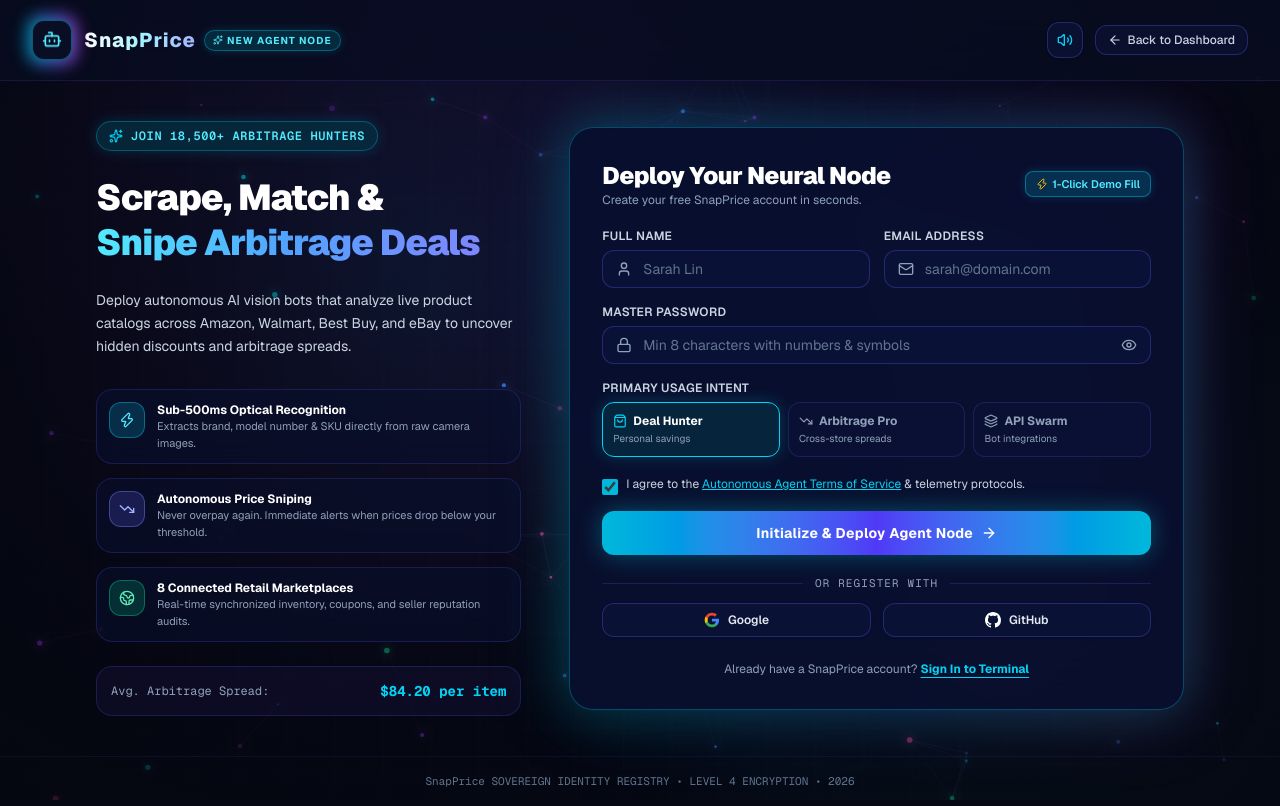
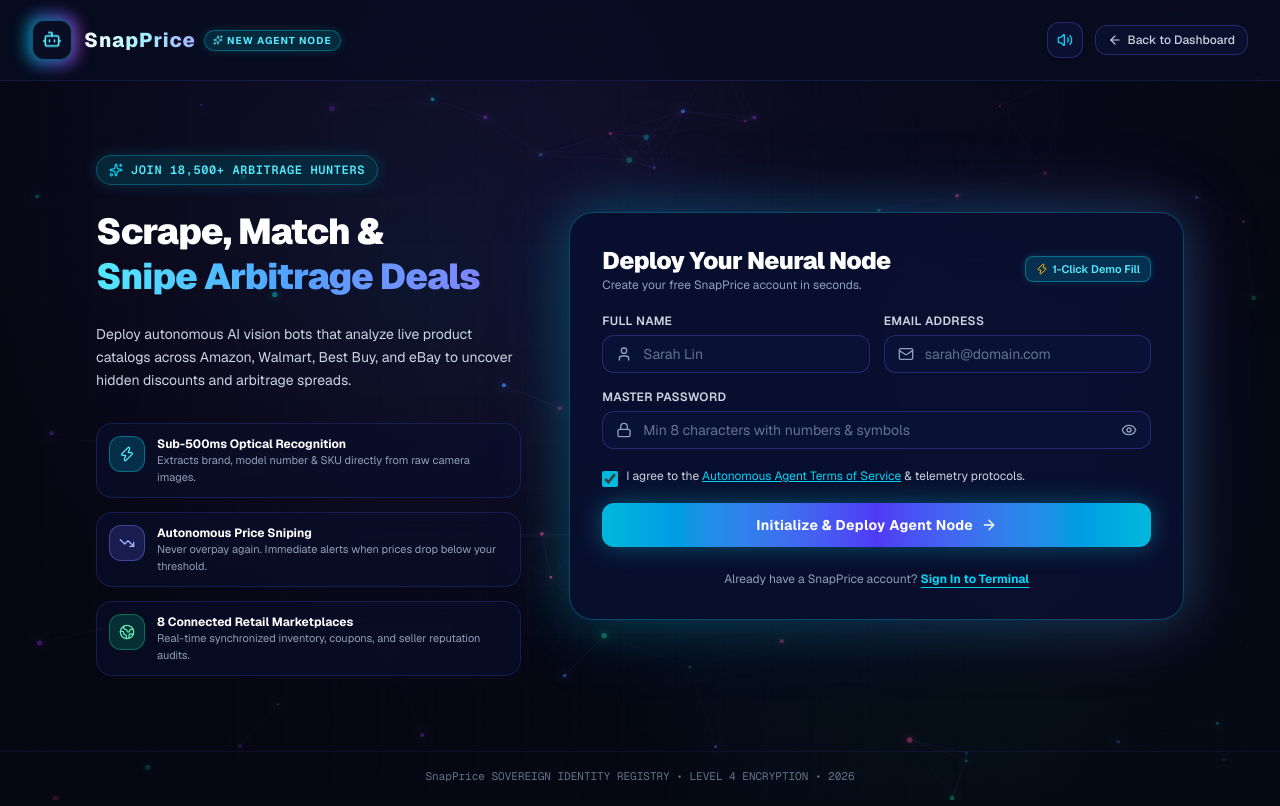
Before and after one commit to atharv2823/product-scrap, a Next.js app: page /signup in a window 1280 px wide. Built offline with nearby package versions, Linux system fonts and the light colour scheme.

Commit message:
feat: implement login and signup pages with authentication UI, sound effects, and mock auth flow

```diff
--- a/app/login/page.tsx
+++ b/app/login/page.tsx
@@ -343,64 +343,6 @@
               </button>
             </form>
 
-            {/* Divider */}
-            <div className="relative flex items-center justify-center">
-              <div className="border-t border-indigo-500/20 w-full" />
-              <span className="bg-[#090f2e] px-3 text-[11px] text-slate-400 uppercase tracking-widest font-mono">
-                OR FEDERATE WITH
-              </span>
-            </div>
-
-            {/* Social / OAuth Providers */}
-            <div className="grid grid-cols-2 gap-3">
-              <button
-                type="button"
-                onClick={() => handleSocialLogin('Google')}
-                className="flex items-center justify-center gap-2 px-3 py-2 rounded-xl bg-slate-900/80 hover:bg-slate-800 border border-indigo-500/30 hover:border-cyan-400/40 text-xs font-medium text-slate-300 transition hover:scale-[1.02] active:scale-[0.98]"
-              >
-                <svg className="w-4 h-4" viewBox="0 0 24 24">
-                  <path
-                    fill="#EA4335"
-                    d="M12 5c1.6 0 3 .6 4.1 1.7l3.1-3.1C17.3 1.8 14.8 1 12 1 7.5 1 3.7 3.6 1.9 7.3l3.7 2.9C6.5 7.3 9 5 12 5z"
-                  />
-                  <path
-                    fill="#4285F4"
-                    d="M23.5 12.3c0-.8-.1-1.6-.2-2.3H12v4.5h6.5c-.3 1.5-1.1 2.8-2.4 3.7l3.7 2.9c2.2-2 3.7-5 3.7-8.8z"
-                  />
-                  <path
-                    fill="#FBBC05"
-                    d="M5.6 14.8c-.2-.7-.4-1.5-.4-2.3 0-.8.2-1.6.4-2.3L1.9 7.3C.7 9.7 0 12.3 0 15.2c0 2.8.7 5.5 1.9 7.9l3.7-2.9z"
-                  />
-                  <path
-                    fill="#34A853"
-                    d="M12 23.5c3.2 0 6-1.1 8-3l-3.7-2.9c-1.1.7-2.5 1.2-4.3 1.2-3 0-5.5-2.3-6.4-5.2L1.9 16.5C3.7 20.2 7.5 23.5 12 23.5z"
-                  />
-                </svg>
-                <span>Google</span>
-              </button>
-
-              <button
-                type="button"
-                onClick={() => handleSocialLogin('GitHub')}
-                className="flex items-center justify-center gap-2 px-3 py-2 rounded-xl bg-slate-900/80 hover:bg-slate-800 border border-indigo-500/30 hover:border-cyan-400/40 text-xs font-medium text-slate-300 transition hover:scale-[1.02] active:scale-[0.98]"
-              >
-                <svg className="w-4 h-4 fill-white" viewBox="0 0 24 24">
-                  <path d="M12 0C5.37 0 0 5.37 0 12c0 5.31 3.435 9.795 8.205 11.385.6.105.825-.255.825-.57 0-.285-.015-1.23-.015-2.235-3.015.555-3.795-.735-4.035-1.41-.135-.345-.72-1.41-1.23-1.695-.42-.225-1.02-.78-.015-.795.945-.015 1.62.87 1.845 1.23 1.08 1.815 2.805 1.305 3.495.99.105-.78.42-1.305.765-1.605-2.67-.3-5.46-1.335-5.46-5.925 0-1.305.465-2.385 1.23-3.225-.12-.3-.54-1.53.12-3.18 0 0 1.005-.315 3.3 1.23.96-.27 1.98-.405 3-.405s2.04.135 3 .405c2.295-1.56 3.3-1.23 3.3-1.23.66 1.65.24 2.88.12 3.18.765.84 1.23 1.905 1.23 3.225 0 4.605-2.805 5.625-5.475 5.925.435.375.81 1.095.81 2.22 0 1.605-.015 2.895-.015 3.3 0 .315.225.69.825.57A12.02 12.02 0 0024 12c0-6.63-5.37-12-12-12z" />
-                </svg>
-                <span>GitHub</span>
-              </button>
-            </div>
-
-            {/* Web3 / Passkey Biometric */}
-            <button
-              type="button"
-              onClick={() => handleSocialLogin('Biometric Passkey')}
-              className="w-full flex items-center justify-center gap-2 px-4 py-2 rounded-xl bg-cyan-950/30 hover:bg-cyan-950/60 border border-cyan-500/20 hover:border-cyan-400/40 text-xs font-mono text-cyan-300 transition"
-            >
-              <Fingerprint className="w-4 h-4 text-cyan-400" />
-              <span>Sign in with Biometric Passkey / WebAuthn</span>
-            </button>
-
             {/* Bottom Register Switcher */}
             <div className="pt-2 text-center text-xs text-slate-400">
               <span>New to SnapPrice? </span>
--- a/app/signup/page.tsx
+++ b/app/signup/page.tsx
@@ -260,11 +260,6 @@
               </div>
             </div>
 
-            {/* Trust Metric Banner */}
-            <div className="p-3.5 rounded-2xl bg-indigo-950/30 border border-indigo-500/20 flex items-center justify-between text-xs font-mono text-slate-400">
-              <span>Avg. Arbitrage Spread:</span>
-              <span className="font-bold text-cyan-400 text-sm">$84.20 per item</span>
-            </div>
           </div>
 
           {/* Right Column: Interactive Registration Card */}
@@ -407,42 +402,6 @@
                   )}
                 </div>
 
-                {/* Role / Usage Intent Selection */}
-                <div className="space-y-1.5">
-                  <label className="block text-xs font-semibold text-slate-300 tracking-wide uppercase">
-                    Primary Usage Intent
-                  </label>
-                  <div className="grid grid-cols-3 gap-2">
-                    {[
-                      { id: 'hunter', label: 'Deal Hunter', icon: ShoppingBag, desc: 'Personal savings' },
-                      { id: 'arbitrageur', label: 'Arbitrage Pro', icon: TrendingDown, desc: 'Cross-store spreads' },
-                      { id: 'developer', label: 'API Swarm', icon: Layers, desc: 'Bot integrations' }
-                    ].map((item) => {
-                      const Icon = item.icon;
-                      const isActive = role === item.id;
-                      return (
-                        <button
-                          key={item.id}
-                          type="button"
-                          onClick={() => {
-                            soundFX.playClick();
-                            setRole(item.id as any);
-                          }}
-                          className={`p-2.5 rounded-xl border text-left transition ${isActive
-                              ? 'bg-cyan-950/60 border-cyan-400 text-white shadow-[0_0_15px_rgba(6,182,212,0.25)]'
-                              : 'bg-[#0b1338]/60 border-indigo-500/20 text-slate-400 hover:border-indigo-400/40 hover:text-slate-200'
-                            }`}
-                        >
-                          <div className="flex items-center gap-1.5">
-                            <Icon className={`w-3.5 h-3.5 ${isActive ? 'text-cyan-400' : 'text-slate-400'}`} />
-                            <span className="text-xs font-bold">{item.label}</span>
-                          </div>
-                          <span className="block text-[10px] text-slate-400 mt-0.5">{item.desc}</span>
-                        </button>
-                      );
-                    })}
-                  </div>
-                </div>
 
                 {/* Terms Agreement */}
                 <div className="flex items-start gap-2 pt-1">
@@ -470,43 +429,6 @@
                 </button>
               </form>
 
-              {/* Social Signup Divider */}
-              <div className="relative flex items-center justify-center my-3">
-                <div className="border-t border-indigo-500/20 w-full" />
-                <span className="bg-[#090f2e] px-3 text-[11px] font-mono text-slate-400 uppercase tracking-widest whitespace-nowrap">
-                  Or Register With
-                </span>
-                <div className="border-t border-indigo-500/20 w-full" />
-              </div>
-
-              {/* Social Buttons */}
-              <div className="grid grid-cols-2 gap-3">
-                <button
-                  type="button"
-                  onClick={() => handleSocialSignup('Google')}
-                  className="flex items-center justify-center gap-2 px-4 py-2 rounded-xl bg-[#0b1338]/80 hover:bg-[#121c4e] border border-indigo-500/30 hover:border-cyan-400/50 text-xs font-semibold text-slate-200 transition shadow-sm"
-                >
-                  <svg className="w-4 h-4 flex-shrink-0" viewBox="0 0 24 24">
-                    <path fill="#4285F4" d="M22.56 12.25c0-.78-.07-1.53-.2-2.25H12v4.26h5.92c-.26 1.37-1.04 2.53-2.21 3.31v2.77h3.57c2.08-1.92 3.28-4.74 3.28-8.09z" />
-                    <path fill="#34A853" d="M12 23c2.97 0 5.46-.98 7.28-2.66l-3.57-2.77c-.98.66-2.23 1.06-3.71 1.06-2.86 0-5.29-1.93-6.16-4.53H2.18v2.84C3.99 20.53 7.7 23 12 23z" />
-                    <path fill="#FBBC05" d="M5.84 14.09c-.22-.66-.35-1.36-.35-2.09s.13-1.43.35-2.09V7.06H2.18C1.43 8.55 1 10.22 1 12s.43 3.45 1.18 4.94l2.85-2.22.81-.63z" />
-                    <path fill="#EA4335" d="M12 5.38c1.62 0 3.06.56 4.21 1.64l3.15-3.15C17.45 2.09 14.97 1 12 1 7.7 1 3.99 3.47 2.18 7.06l3.66 2.84c.87-2.6 3.3-4.52 6.16-4.52z" />
-                  </svg>
-                  <span>Google</span>
-                </button>
-
-                <button
-                  type="button"
-                  onClick={() => handleSocialSignup('GitHub')}
-                  className="flex items-center justify-center gap-2 px-4 py-2 rounded-xl bg-[#0b1338]/80 hover:bg-[#121c4e] border border-indigo-500/30 hover:border-cyan-400/50 text-xs font-semibold text-slate-200 transition shadow-sm"
-                >
-                  <svg className="w-4 h-4 fill-current text-white" viewBox="0 0 24 24">
-                    <path d="M12 0C5.37 0 0 5.37 0 12c0 5.31 3.435 9.795 8.205 11.385.6.105.825-.255.825-.57 0-.285-.015-1.23-.015-2.235-3.015.555-3.795-.735-4.035-1.41-.135-.345-.72-1.41-1.23-1.695-.42-.225-1.02-.78-.015-.795.945-.015 1.62.87 1.845 1.23 1.08 1.815 2.805 1.305 3.495.99.105-.78.42-1.305.765-1.605-2.67-.3-5.46-1.335-5.46-5.925 0-1.305.465-2.385 1.23-3.225-.12-.3-.54-1.53.12-3.18 0 0 1.005-.315 3.3 1.23.96-.27 1.98-.405 3-.405s2.04.135 3 .405c2.295-1.56 3.3-1.23 3.3-1.23.66 1.65.24 2.88.12 3.18.765.84 1.23 1.905 1.23 3.225 0 4.605-2.805 5.625-5.475 5.925.435.375.81 1.095.81 2.22 0 1.605-.015 2.895-.015 3.3 0 .315.225.69.825.57A12.02 12.02 0 0024 12c0-6.63-5.37-12-12-12z" />
-                  </svg>
-                  <span>GitHub</span>
-                </button>
-              </div>
-
               {/* Bottom Login Switcher */}
               <div className="pt-1 text-center text-xs text-slate-400">
                 <span>Already have a SnapPrice account? </span>
```
